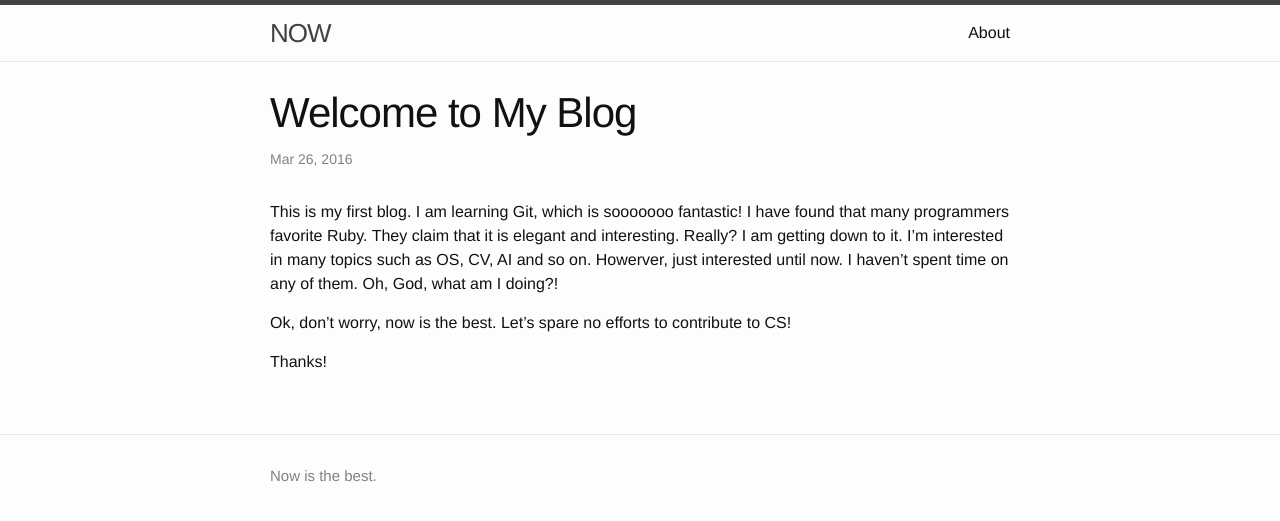
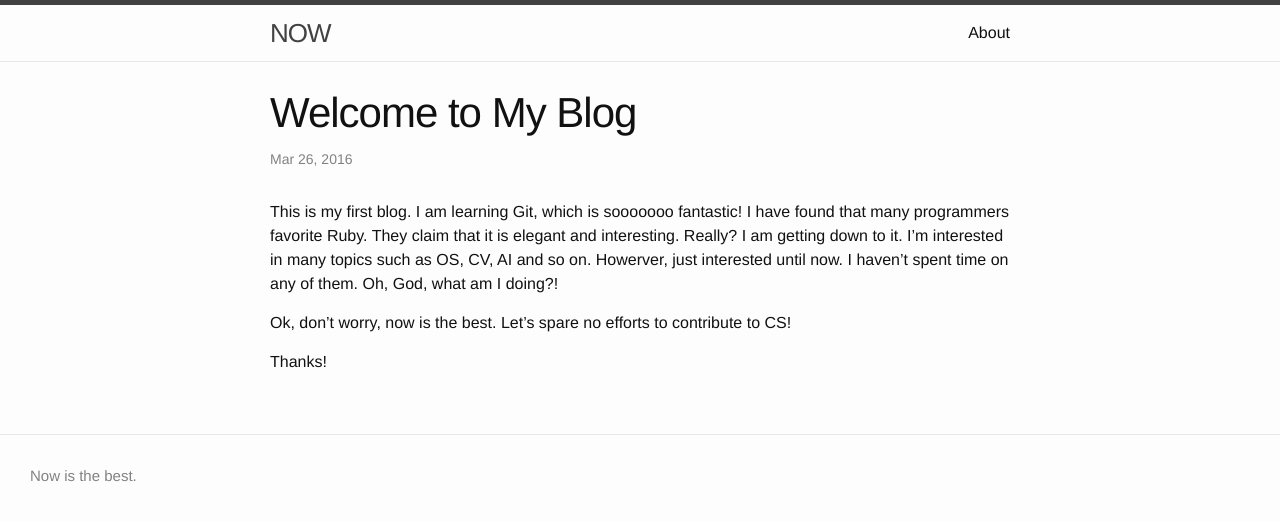
Before and after one commit to nowsyn/nowsyn.github.io, a Jekyll site: the page built from _posts/2016-03-26-welcome-to-my-blog.markdown, in a window 1280 px wide. Shown: the top 521 px of the page. Built offline with Jekyll 4.4.1, drawn with Linux system fonts in a browser that asks for light colours.

Commit message:
update footer

```diff
--- a/_includes/footer.html
+++ b/_includes/footer.html
@@ -1,11 +1,9 @@
 <footer class="site-footer">
 
-  <div class="wrapper">
-    <div class="footer-col-wrapper">
+  <div class="wrapper footer-col-wrapper">
       <div class="footer-col footer-col-1">
         <p>{{ site.description }}</p>
       </div>
   </div>
-  </div>
 
 </footer>
```
